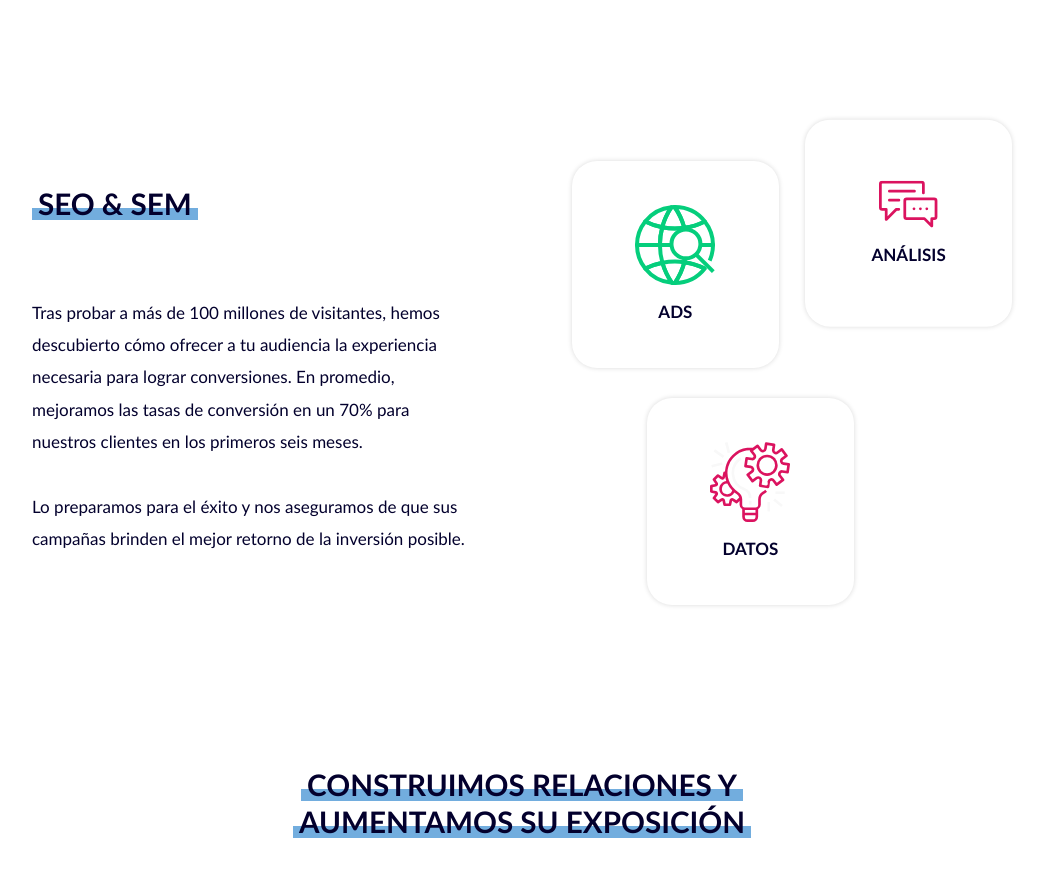
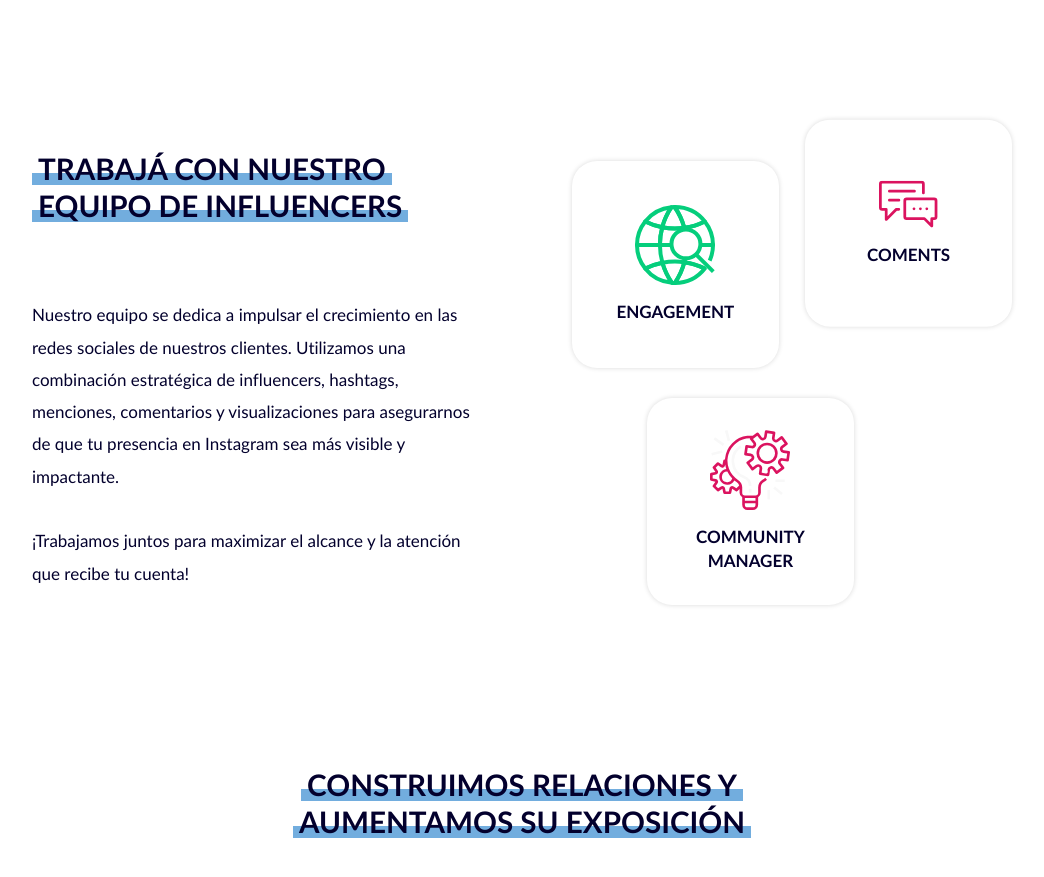
Before and after one commit to grabilityink/grability_mobile, a plain HTML site: page socialmedia/index.html in a window 1280 px wide. Shown: the part 1320-2197 px from the top of the page, without its empty margins (118-1162 px from the left). Drawn offline with Linux system fonts and the light colour scheme.

Commit message:
update social media

```diff
--- a/socialmedia/index.html
+++ b/socialmedia/index.html
@@ -531,15 +531,15 @@
                <div class="section com-headline com-headline__h2   lazyloaded">
                <div class="com-headline__wrapper lazyloaded">
                <h2 class="text-left padded-multiline     ">
-               <span>SEO &amp; SEM</span>
+               <span>Trabajá con nuestro equipo de influencers</span>
                </h2>
                </div>
                </div>
                <div class="section com-text  lazyloaded">
                <div class="com-text__wrapper default lazyloaded">
-               <p>Tras probar a más de 100 millones de visitantes, hemos descubierto cómo ofrecer a tu audiencia la experiencia necesaria para lograr conversiones. En promedio, mejoramos las tasas de conversión en un 70% para nuestros clientes en los primeros seis meses.</p>
+               <p>Nuestro equipo se dedica a impulsar el crecimiento en las redes sociales de nuestros clientes. Utilizamos una combinación estratégica de influencers, hashtags, menciones, comentarios y visualizaciones para asegurarnos de que tu presencia en Instagram sea más visible y impactante.</p>
                <p>&nbsp;</p>
-               <p>Lo preparamos para el éxito y nos aseguramos de que sus campañas brinden el mejor retorno de la inversión posible.</p>
+               <p>¡Trabajamos juntos para maximizar el alcance y la atención que recibe tu cuenta!</p>
                </div>
                </div>
                </div>
@@ -569,7 +569,7 @@
                </g>
                </g>
                </svg>
-               <h4 class="not-secondary">ADS</h4>
+               <h4 class="not-secondary">Engagement</h4>
                </div>
                </div>
                <div class="stretch lazyloaded"></div>
@@ -618,7 +618,7 @@
                </g>
                </g>
                </svg>
-               <h4 class="not-secondary">ANÁLISIS</h4>
+               <h4 class="not-secondary">Coments</h4>
                </div>
                </div>
                <div class="stretch lazyloaded"></div>
@@ -680,7 +680,7 @@
                </g>
                </g>
                </svg>
-               <h4 class="not-secondary">DATOS</h4>
+               <h4 class="not-secondary">Community Manager</h4>
                </div>
                </div>
                <div class="stretch lazyloaded"></div>
```
